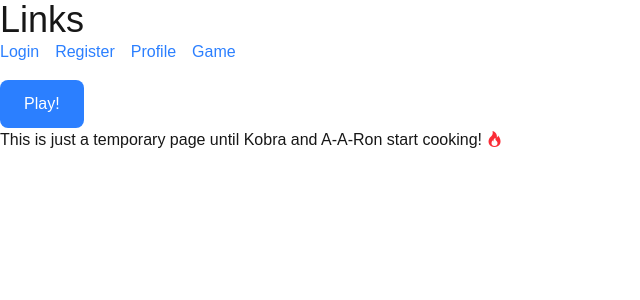
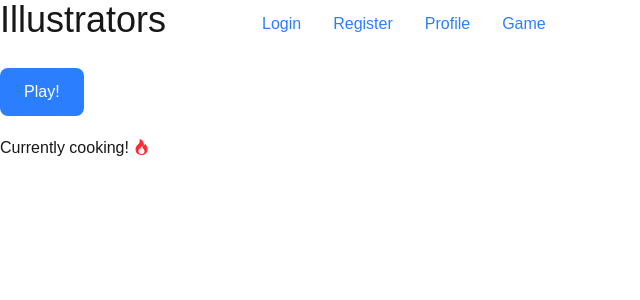
Before and after one commit to tyqualters/Illustrators, a Next.js app in the folder illustrators/: page / in a window 1280 px wide. Shown: the top 300 px of the page, without its empty margins (0-640 px from the left). Built offline with nearby package versions, Linux system fonts and the light colour scheme.

Commit message:
Testing
Formatting for Page.tsx

```diff
--- a/illustrators/src/app/page.tsx
+++ b/illustrators/src/app/page.tsx
@@ -6,19 +6,21 @@ import 'bootstrap-icons/font/bootstrap-icons.min.css';
 export default function Home() {
   return (
     <main>
-      <h1 className="text-4xl">Links</h1>
-      <nav className="flex gap-4">
-        <Link href="/login" className="text-blue-500">Login</Link>
-        <Link href="/sign-up" className="text-blue-500">Register</Link>
-        <Link href="/profile" className="text-blue-500">Profile</Link>
-        <Link href="/game" className="text-blue-500">Game</Link>
+
+
+      <nav className="mb-3 flex gap-4">
+        <h1 id="homepage-image" className="text-4xl pr-20">Illustrators</h1>
+        <Link href="/login" className="text-blue-500 mt-3 pr-4">Login</Link>
+        <Link href="/sign-up" className="text-blue-500 mt-3 pr-4">Register</Link>
+        <Link href="/profile" className="text-blue-500 mt-3 pr-4">Profile</Link>
+        <Link href="/game" className="text-blue-500 mt-3 pr-4">Game<br></br></Link>
       </nav>
 
       <Link
         href="/lobby"className="mt-4 inline-block bg-blue-500 text-white px-6 py-3 rounded-lg hover:bg-blue-600 transition">Play!
       </Link>
 
-      <p>This is just a temporary page until Kobra and A-A-Ron start cooking! <i className="bi bi-fire text-red-500"></i></p>
+      <p className= "pt-5">Currently cooking! <i className="bi bi-fire text-red-500"></i></p>
     </main>
   );
 }
```
Also changed, not shown: 1 other file (tests, documents, lock files or other folders).
